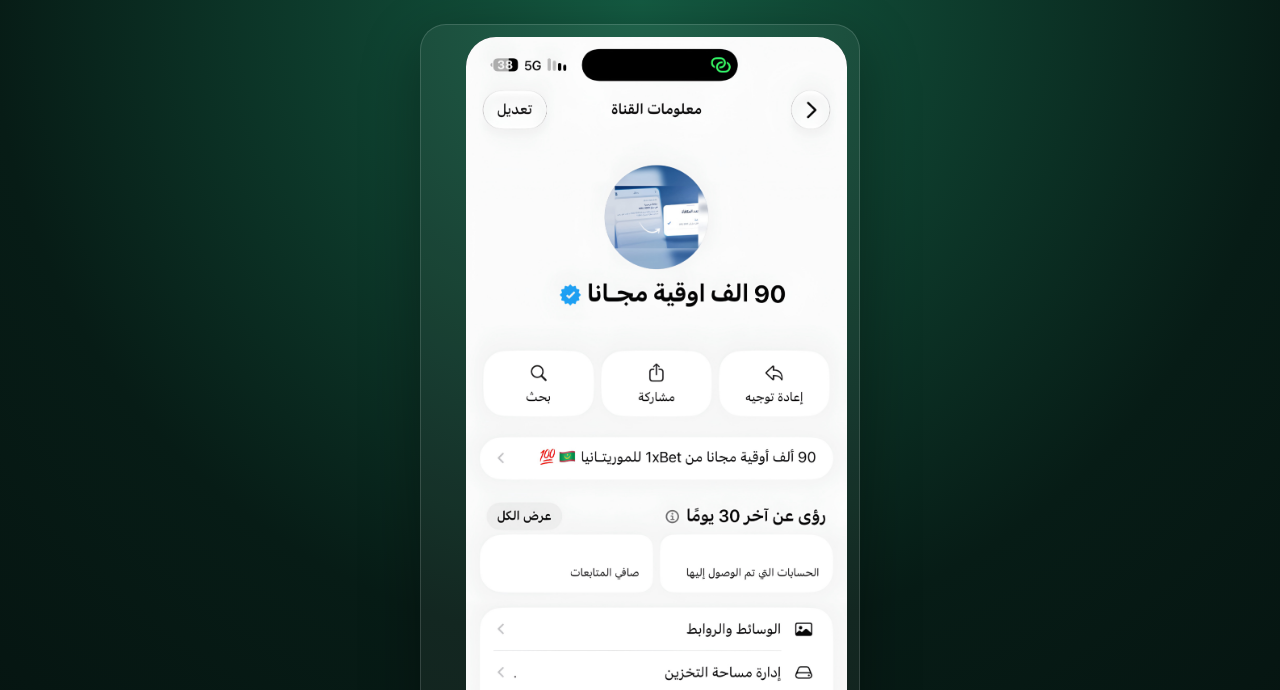
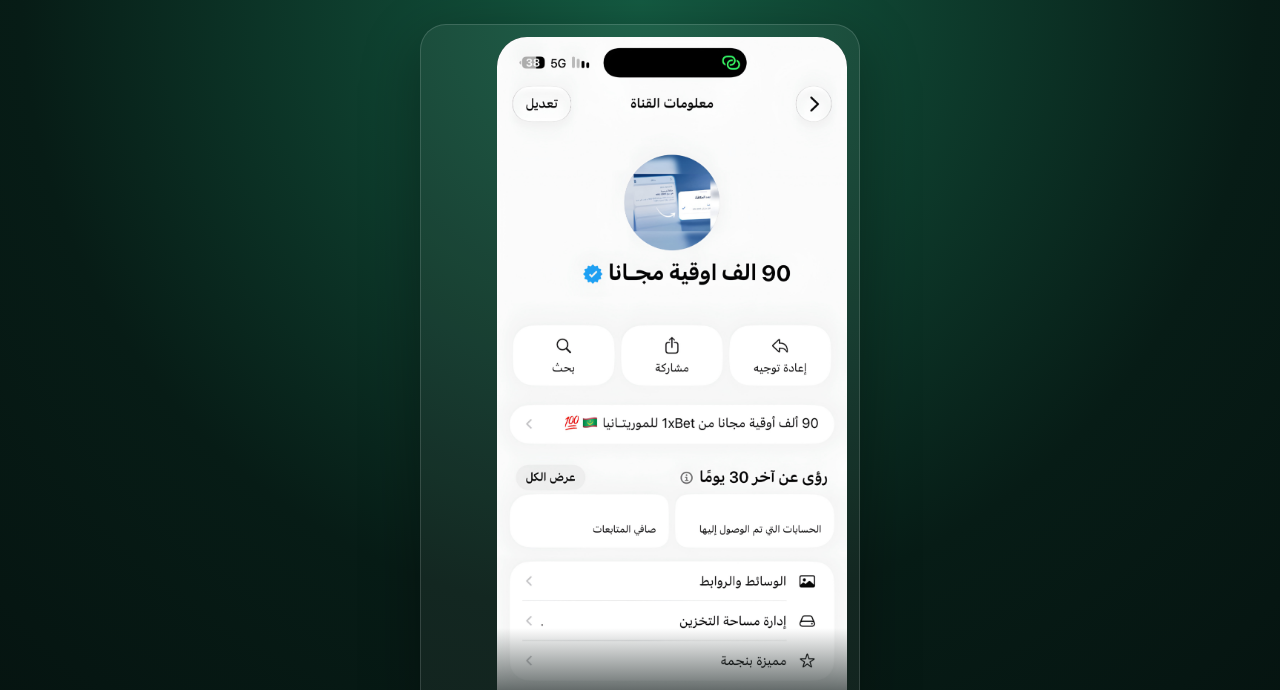
Before and after one commit to mohamed333953-source/jota-whatsapp, a plain HTML site: page index.html in a window 1280 px wide. Shown: the top 690 px of the page. Drawn offline with Linux system fonts and the light colour scheme.

Commit message:
Adjust card width in main section of index.html

```diff
--- a/index.html
+++ b/index.html
@@ -8,7 +8,7 @@
 *{box-sizing:border-box}body{margin:0;min-height:100vh;display:grid;place-items:center;background:radial-gradient(circle at 50% 0%,#145b42 0%,#071c16 55%,#05100e 100%);font-family:system-ui,-apple-system,'Segoe UI',sans-serif;color:#fff;padding:24px}.card{width:min(100%,440px);padding:42px 26px;background:#ffffff0d;border:1px solid #ffffff25;border-radius:26px;text-align:center;box-shadow:0 18px 60px #0005}.logo{display:grid;place-items:center;width:94px;height:94px;margin:auto auto 22px;background:#1ed760;border-radius:24px;color:#062a17;font-size:30px;font-weight:900;box-shadow:0 12px 35px #1ed76035}h1{font-size:32px;margin:0 0 10px}p{color:#c8d9d0;line-height:1.9;margin:0 0 28px}.btn{display:block;text-decoration:none;background:#25d366;color:#082815;font-weight:800;font-size:18px;padding:18px 14px;border-radius:16px;transition:transform .2s,background .2s}.btn:hover{background:#40e87c;transform:translateY(-2px)}.foot{margin-top:24px;color:#a1b5a9;font-size:13px}
 </style>
 <body>
-<main class="card" style="padding:12px;"> <div style="width:92%;max-width:500px;position:relative;overflow:hidden;border-radius:30px;background:#101b1a;">
+<main class="card" style="padding:12px;"> <div style="width:92%;max-width:350px;position:relative;overflow:hidden;border-radius:30px;background:#101b1a;">
 <img src="IMG_0791.JPEG" alt="صورة القناة"
 style="display:block;width:100%;height:auto;object-fit:contain;object-position:top;">
 
```
